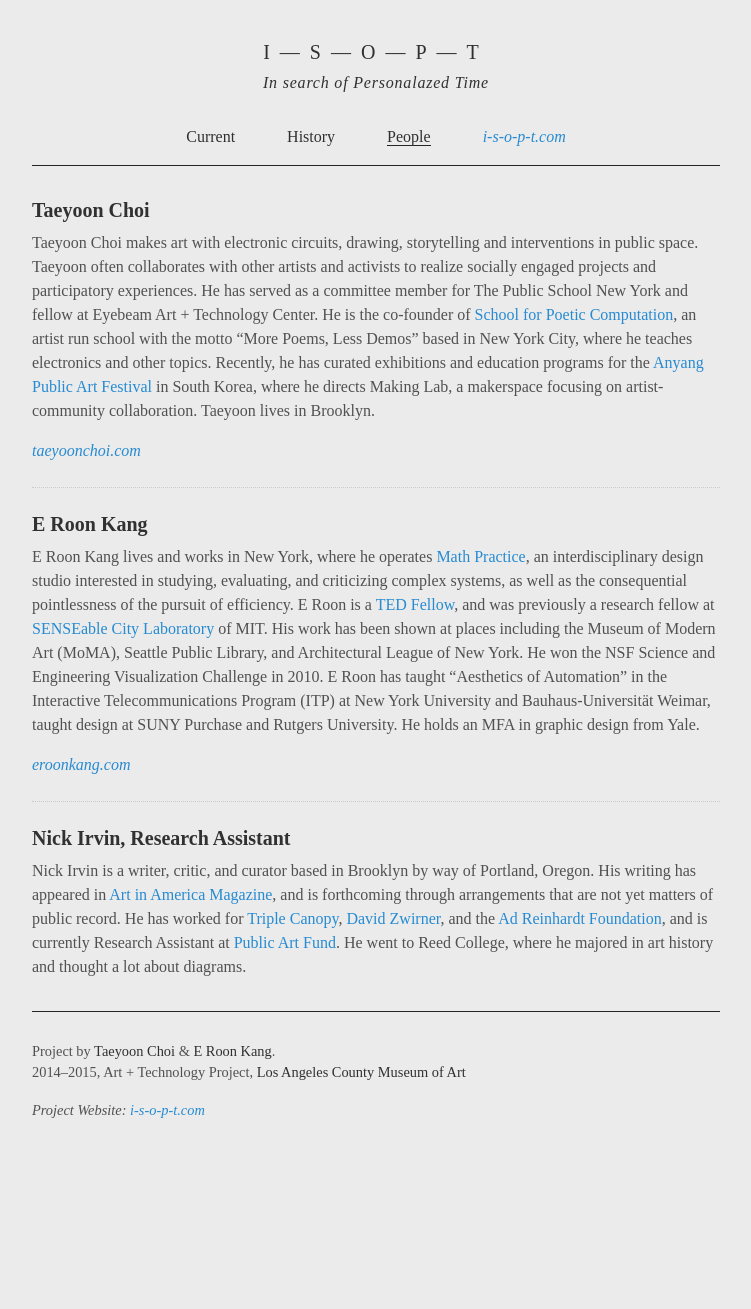
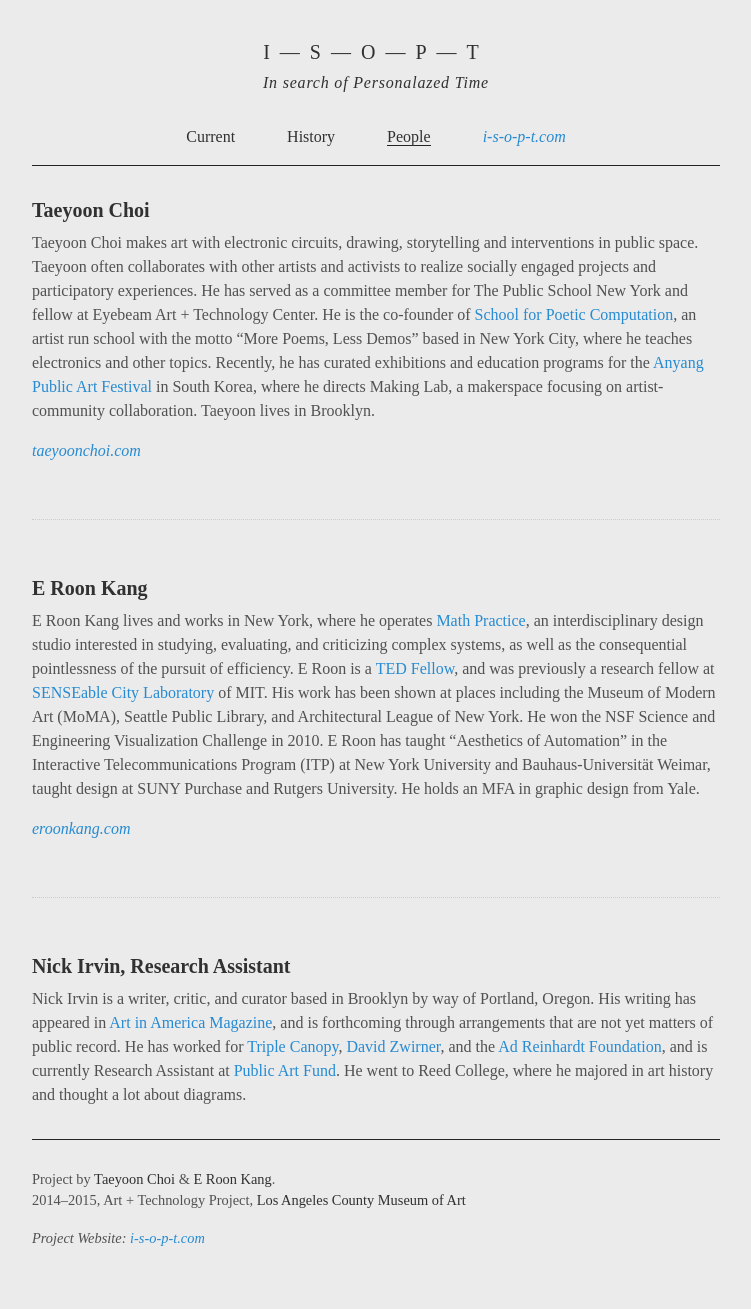
Before and after one commit to isopt/isopt.github.io, a Jekyll site: the page built from people.md, in a window 1280 px wide. Shown: the whole page, without its empty margins (264-1015 px from the left). Built offline with Jekyll 4.4.1, drawn with Linux system fonts in a browser that asks for light colours; Markdown is read by kramdown in place of the engine named in the settings; before the commit the page ends 1181 px from its top, so only the background shows below that.

Commit message:
hr style

```diff
--- a/public/css/poole.css
+++ b/public/css/poole.css
@@ -127,7 +127,7 @@
 /* Misc */
 hr {
   position: relative;
-  margin: 1.5rem 0;
+  margin: 3.5rem 0;
   border: 0;
   border-bottom: 1px dotted #ccc;
 }
```
